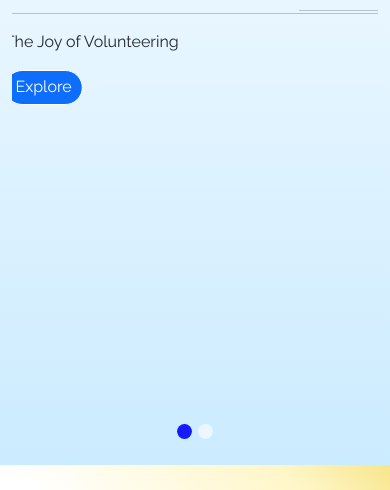
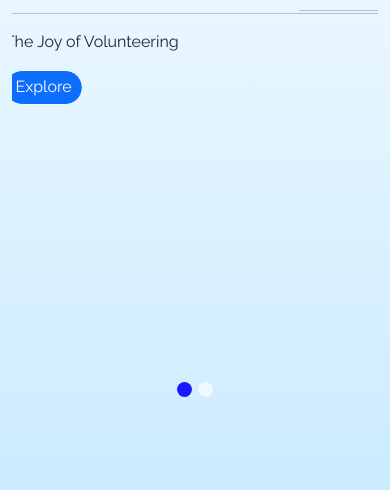
Before and after one commit to athulatk/IEEE-Link-home, a plain HTML site: page index.html in a window 390 px wide. Shown: the part 354-844 px from the top of the page. Drawn offline with nearby package versions, Linux system fonts and the light colour scheme.

Commit message:
first commit

```diff
--- a/index.html
+++ b/index.html
@@ -81,7 +81,7 @@
             <button type="button" style="border-radius:50%;width:15px;height:15px;background-color:blue;" data-bs-target="#carouselExampleIndicators" data-bs-slide-to="0" class="active" aria-current="true" aria-label="Slide 1"></button>
             <button type="button" style="border-radius:50%;width:15px;height:15px;" data-bs-target="#carouselExampleIndicators" data-bs-slide-to="1" aria-label="Slide 2"></button>
           </div>
-          <div class="carousel-inner">
+          <div class="carousel-inner carousel-inner1">
             <div class="container">
               <div class="carousel-item active">
                   <div class="landing-item landing-item1">
--- a/style.css
+++ b/style.css
@@ -323,7 +323,12 @@ body{
 }
 
 @media (max-width: 768px) {
-
+    .header_landing{
+        height: 100vh;
+    }
+    .carousel-inner{
+        max-height: 85vh;
+    }
     .landing-item{
         flex-direction:column-reverse;
 
```
